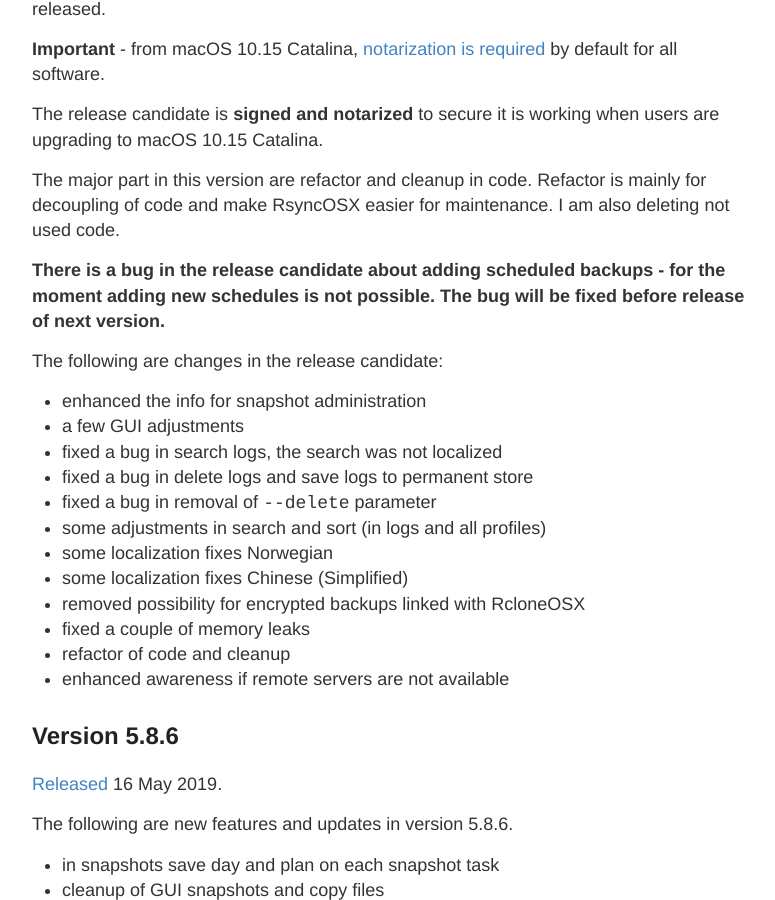
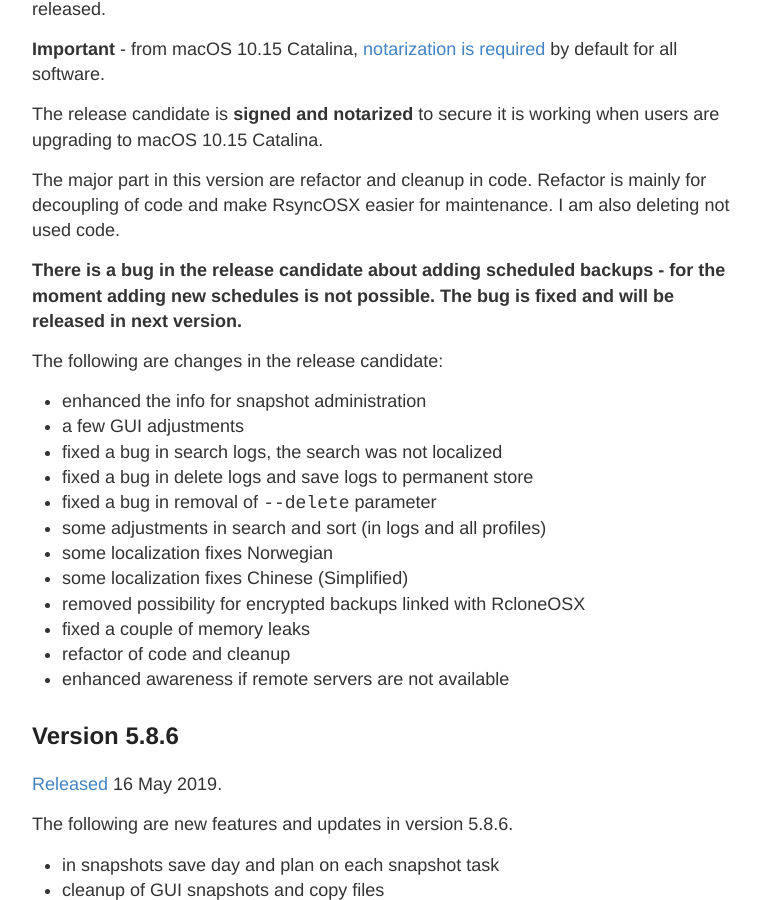
Before and after one commit to d2s/Documentation, a Jekyll site: the page built from _posts/2018-04-10-Changelog.md, in a window 1280 px wide and 900 px high, scrolled down 461 px. Shown: the whole window, without its empty margins (248-1023 px from the left). Built offline with Jekyll 4.4.1, drawn with Linux system fonts in a browser that asks for light colours.

Commit message:
Update 2018-04-10-Changelog.md

```diff
--- a/_posts/2018-04-10-Changelog.md
+++ b/_posts/2018-04-10-Changelog.md
@@ -15,7 +15,7 @@ The release candidate is **signed and notarized** to secure it is working when u
 
 The major part in this version are refactor and cleanup in code. Refactor is mainly for decoupling of code and make RsyncOSX easier for maintenance. I am also deleting not used code.
 
-**There is a bug in the release candidate about adding scheduled backups - for the moment adding new schedules is not possible. The bug will be fixed before release of next version.**
+**There is a bug in the release candidate about adding scheduled backups - for the moment adding new schedules is not possible. The bug is fixed and will be released in next version.**
 
 The following are changes in the release candidate:
 
```
